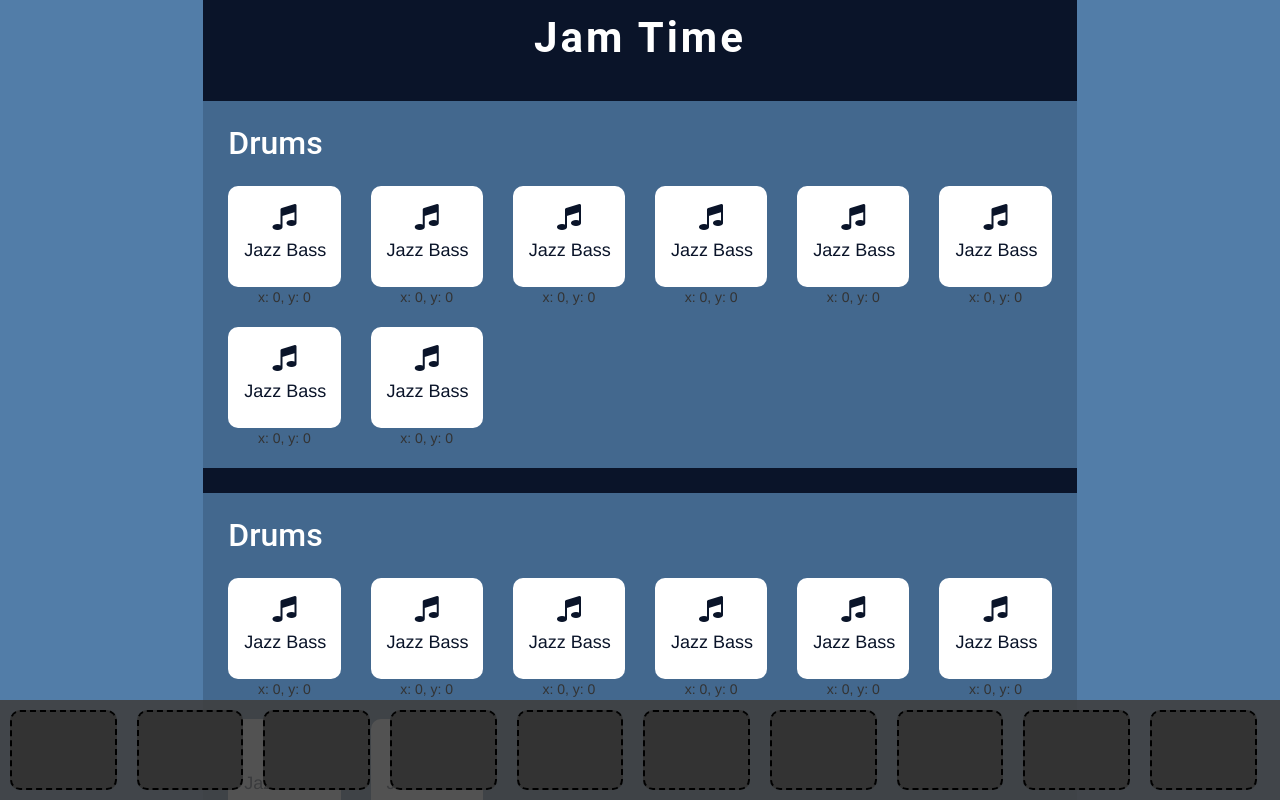
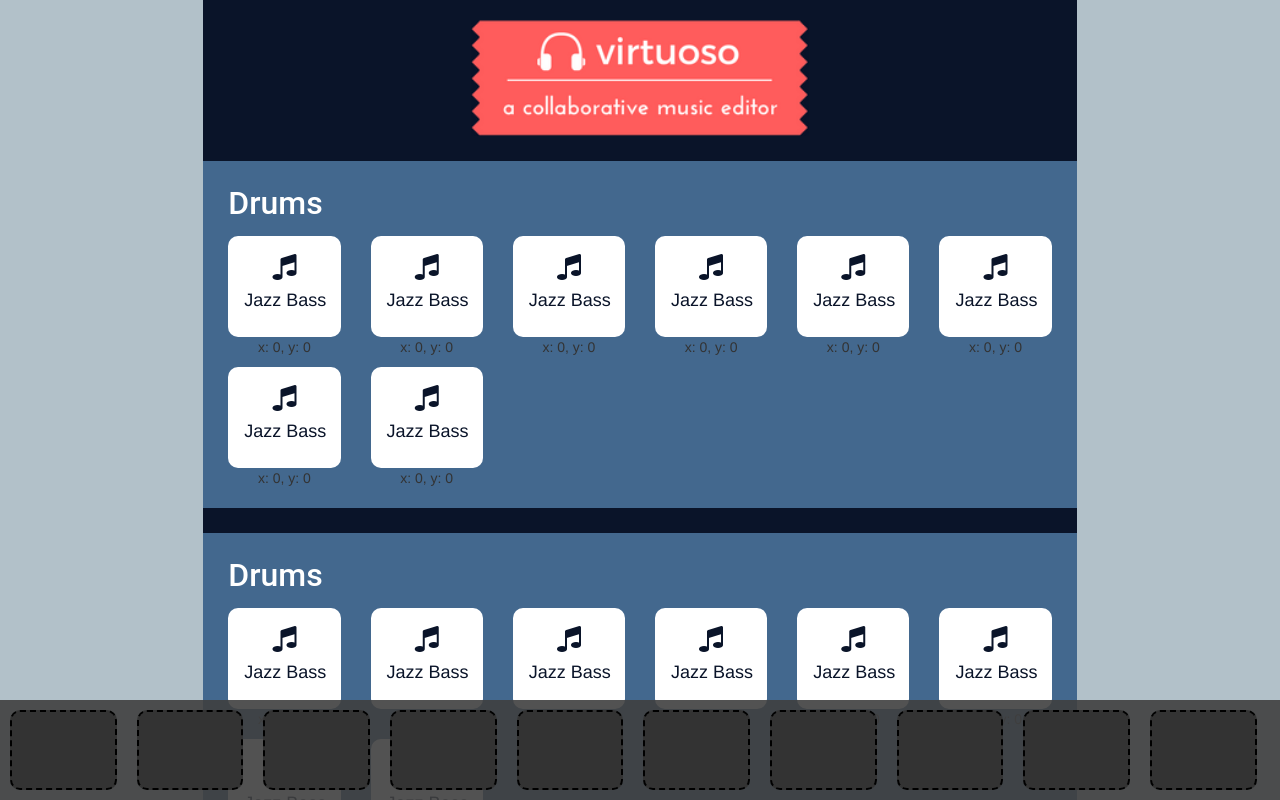
Before and after one commit to lilannie/HackISU-Spring2017, a React app: page / in a window 1280 px wide. Built offline with nearby package versions, Linux system fonts and the light colour scheme.

Commit message:
Added a logo

```diff
--- a/client/app/components/MainContent.js
+++ b/client/app/components/MainContent.js
@@ -10,7 +10,7 @@ export default class MainContent extends React.Component {
             <div id="main" className="col-md-8">
                 <div id="header" className="row">
                     <div className="container-fluid">
-                        <h1 className="t-h1">Jam Time</h1>
+                        <img className="t-logo" src="images/app/logo-2.png" />
                     </div>
                 </div>
                 <div id="body" className="row">
--- a/client/app/scss/colors.scss
+++ b/client/app/scss/colors.scss
@@ -6,5 +6,8 @@ $t-blue-dark: #0a1429;
 $t-blue-dark-transparent: rgba(10, 20, 41, 0.7);
 $t-grey: #333333;
 $t-grey-transparent: rgba(64, 64, 64, 0.9);
+$t-teal: #009999;
+$t-teal-dark: #00334d;
+$t-teal-light: rgba(0, 51, 77, 0.3);
 
 $t-font: 'Roboto', sans-serif;
--- a/client/app/scss/main.scss
+++ b/client/app/scss/main.scss
@@ -1,6 +1,6 @@
 @import 'colors.scss';
 
-$background-color: $t-blue-grey;
+$background-color: $t-teal-light;
 $main-color: $t-blue-dark;
 $header-color: $t-blue-dark;
 $body-color: $t-blue-dark;
@@ -68,11 +68,17 @@ body {
 
 .t-h1 {
   @include h1(white);
+  margin-top: 30px;
 }
 
 .t-h3 {
   @include h3(white);
   text-align: left;
+}
+
+.t-logo {
+  margin-top: 20px;
+  width: 40%;
 }
 
 .main-container {
@@ -98,7 +104,7 @@ body {
 }
 
 .sound-button-container {
-  margin: 10px 0px;
+  margin-bottom: 10px;
 
   .sound-button {
     text-align: center;
```
Also changed, not shown: public/images/app/logo-2.png (added).
